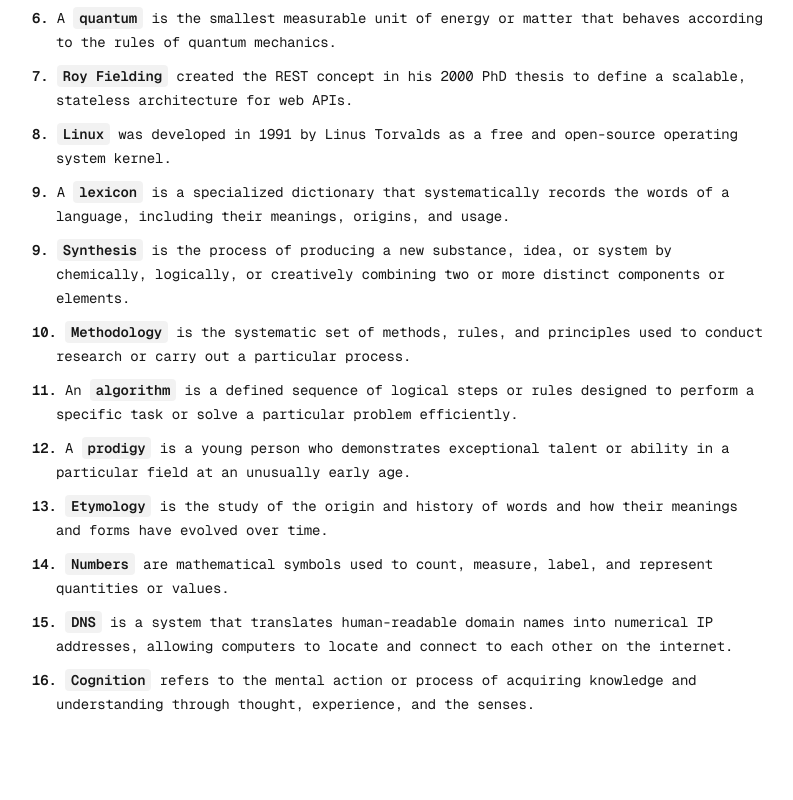
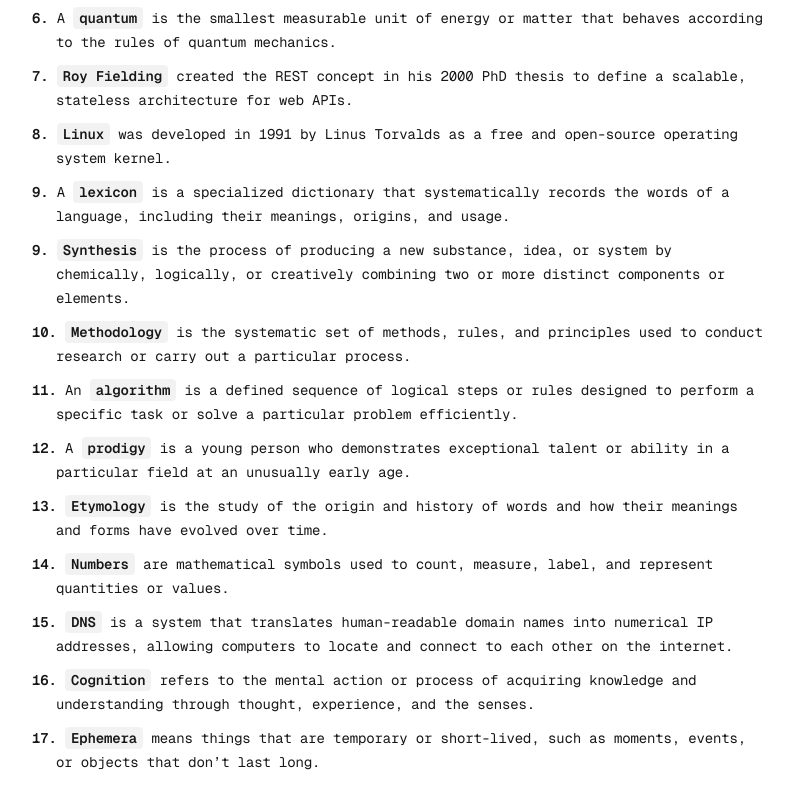
Before and after one commit to BrahimBoussada/mind-log, a Next.js app: page / in a window 1280 px wide. Shown: the part 276-1076 px from the top of the page, without its empty margins (240-1033 px from the left). Before the commit the page ends 1018 px from the top, so only its background shows below. Built offline with nearby package versions, Linux system fonts and the light colour scheme.

Commit message:
log: 2025-07-31

```diff
--- a/src/app/page.tsx
+++ b/src/app/page.tsx
@@ -112,6 +112,12 @@ export default function Home() {
           acquiring knowledge and understanding through thought, experience, and
           the senses.
         </Note>
+
+        <Note>
+          <N>17. </N>
+          <Key>Ephemera</Key> means things that are temporary or short-lived,
+          such as moments, events, or objects that don’t last long.
+        </Note>
       </NoteWrapper>
     </Container>
   );
```
